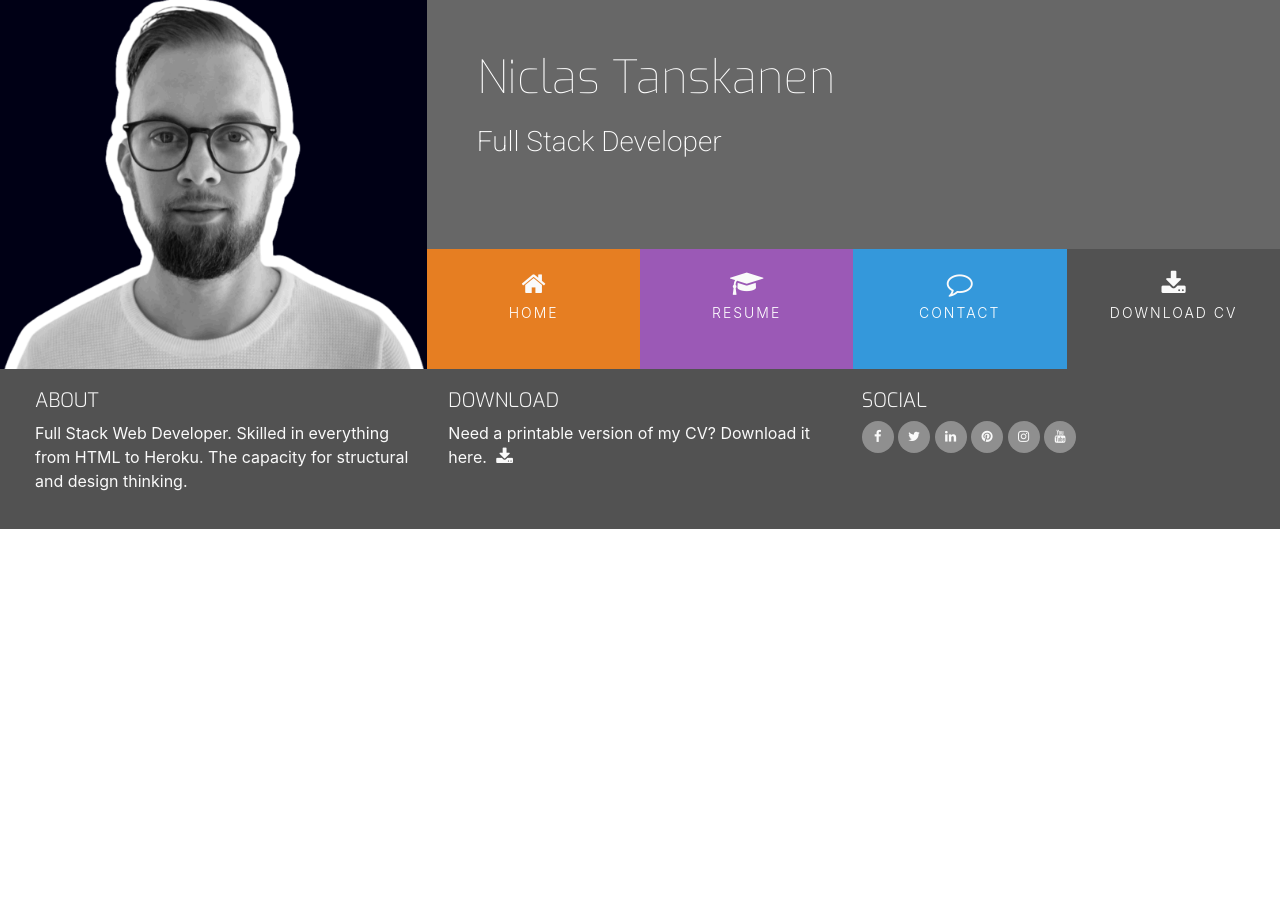
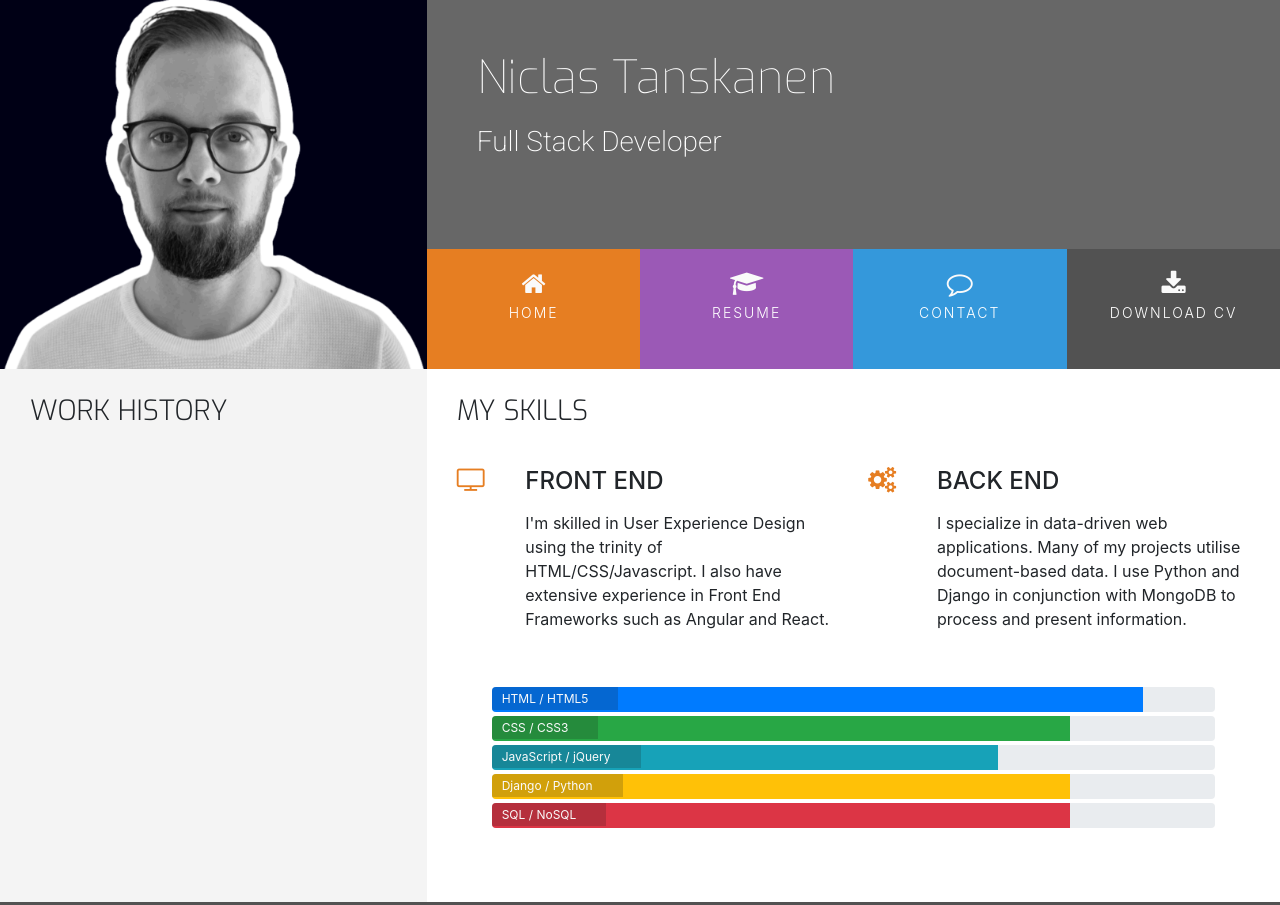
Before and after one commit to niclastanskanen/My-Resume, a plain HTML site: page resume.html in a window 1280 px wide. Shown: the top 905 px of the page. Before the commit the page ends 800 px from the top, so only its background shows below. Drawn offline with nearby package versions, Linux system fonts and the light colour scheme.

Commit message:
Add resume content and styling

```diff
--- a/assets/css/style.css
+++ b/assets/css/style.css
@@ -278,3 +278,25 @@ footer {
     position: relative;
     width: 60%;
 }
+
+
+/*--------------------------------------------Skills */
+
+.progress {
+    position: relative;
+    height: 25px;
+    margin-bottom: 4px;
+}
+
+.progress-type {
+    position: absolute;
+    left: 0px;
+    font-weight: 400;
+    padding: 3px 30px 2px 10px;
+    color: #fafafa;
+    background: rgba(25, 25, 25, 0.2);
+}
+
+.progress-section {
+    margin: 40px 20px;
+}
--- a/resume.html
+++ b/resume.html
@@ -42,8 +42,87 @@
             </div>
         </div>
     </header>
-    <section>
-
+    <section class="container-fluid">
+        <div class="row">
+            <div class="col-md-4 bg-color-personal-info section-column">
+                <div class="row">
+                    <div class="col-12">
+                        <h3 class="section-heading uppercase">
+                            Work History
+                        </h3>
+                    </div>
+                </div>
+            </div>
+            <div class="col-md-8 bg-color-three-reasons section-column">
+                <div class="row">
+                    <div class="col">
+                        <h3 class="section-heading uppercase">My Skills</h3>
+                    </div>
+                </div>
+                <div class="row">
+                    <div class="col-10 offset-1 offset-sm-0 col-sm-4 col-md-6">
+                        <div class="row">
+                            <div class="col-2">
+                                <i class="three-reasons-icon fa fa-tv" aria-hidden="true"></i>
+                            </div>
+                            <div class="col-10">
+                                <h4 class="three-reasons-heading uppercase">Front End</h4>
+                                <p>
+                                    I'm skilled in User Experience Design using the trinity of HTML/CSS/Javascript. I also have extensive experience in Front End Frameworks such as Angular and React.
+                                </p>
+                            </div>
+                        </div>
+                    </div>
+                    <div class="col-10 offset-1 offset-sm-0 col-sm-4 col-md-6">
+                        <div class="row">
+                            <div class="col-2">
+                                <i class="three-reasons-icon fa fa-gears" aria-hidden="true"></i>
+                            </div>
+                            <div class="col-10">
+                                <h4 class="three-reasons-heading uppercase">Back End</h4>
+                                <p>
+                                    I specialize in data-driven web applications. Many of my projects utilise document-based data. I use Python and Django in conjunction with MongoDB to process and present information.
+                                </p>
+                            </div>
+                        </div>
+                    </div>
+                </div>
+                <div class="row progress-section">
+                    <div class="col">
+                        <div class="progress">
+                            <div class="progress-bar" role="progressbar" aria-vaulenow="90" aria valuemin="0" aria-valuemax="100" style="width:90%;">
+                                <span class="sr-only">90% complete</span>
+                            </div>
+                            <span class="progress-type">HTML / HTML5</span>
+                        </div>
+                        <div class="progress">
+                            <div class="progress-bar bg-success" role="progressbar" aria-vaulenow="80" aria valuemin="0" aria-valuemax="100" style="width:80%;">
+                                <span class="sr-only">80% complete</span>
+                            </div>
+                            <span class="progress-type">CSS / CSS3</span>
+                        </div>
+                        <div class="progress">
+                            <div class="progress-bar bg-info" role="progressbar" aria-vaulenow="70" aria valuemin="0" aria-valuemax="100" style="width:70%;">
+                                <span class="sr-only">70% complete</span>
+                            </div>
+                            <span class="progress-type">JavaScript / jQuery</span>
+                        </div>
+                        <div class="progress">
+                            <div class="progress-bar bg-warning" role="progressbar" aria-vaulenow="80" aria valuemin="0" aria-valuemax="100" style="width:80%;">
+                                <span class="sr-only">80% complete</span>
+                            </div>
+                            <span class="progress-type">Django / Python</span>
+                        </div>
+                        <div class="progress">
+                            <div class="progress-bar bg-danger" role="progressbar" aria-vaulenow="80" aria valuemin="0" aria-valuemax="100" style="width:80%;">
+                                <span class="sr-only">80% complete</span>
+                            </div>
+                            <span class="progress-type">SQL / NoSQL</span>
+                        </div>
+                    </div>
+                </div>
+            </div>
+        </div>
     </section>
     <footer class="container-fluid">
         <div id="footer-details" class="row">
```
